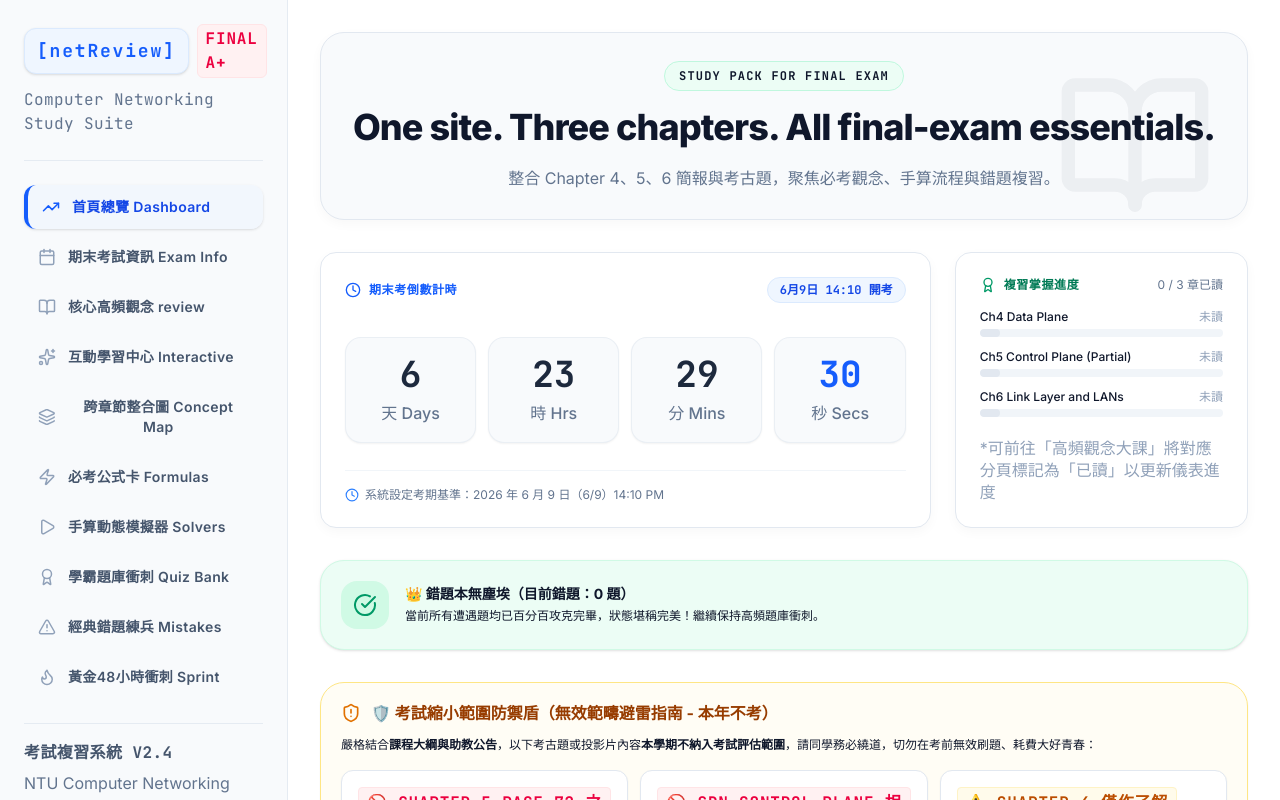
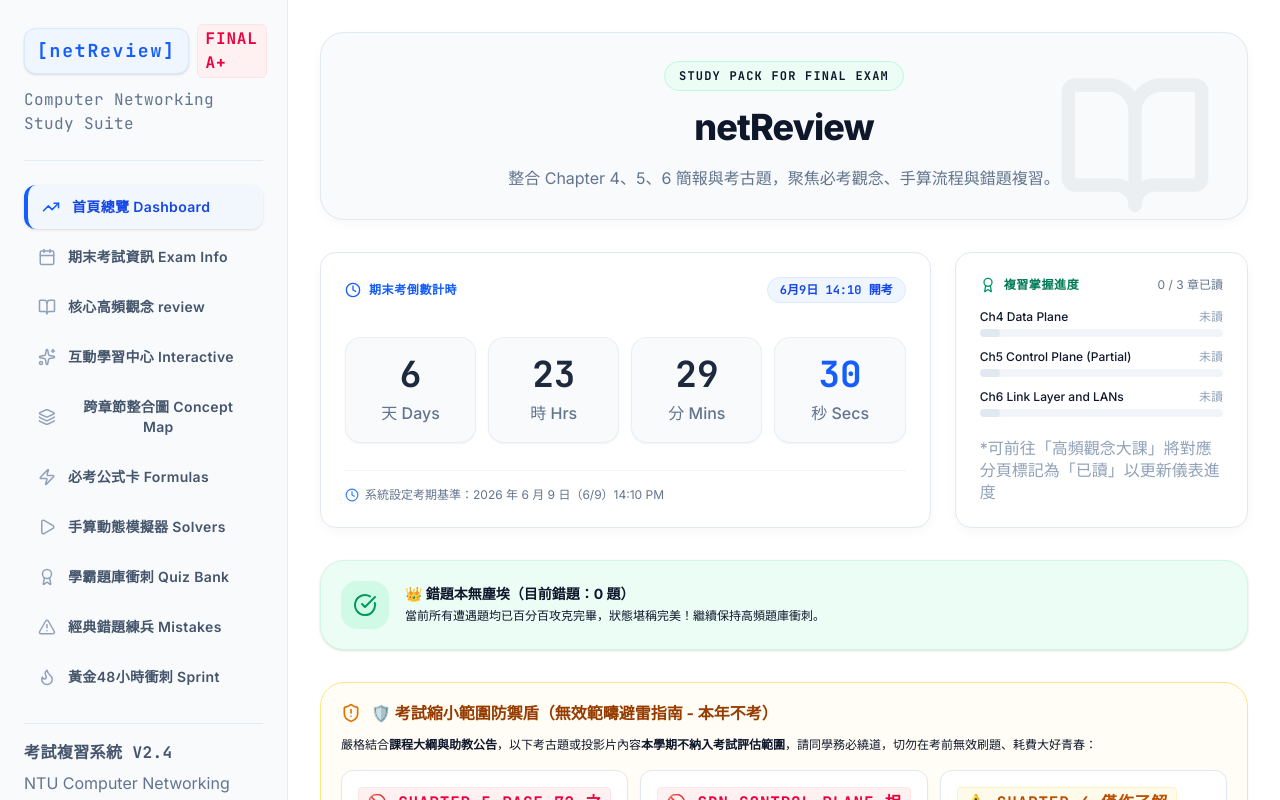
Before and after one commit to ChewyChloe/netReview, a React (Vite) app: page / in a window 1280 px wide. Shown: the top 800 px of the page. Built offline with nearby package versions, Linux system fonts and the light colour scheme.

Commit message:
style: update brand name and fix script path
Rename header title to "netReview" and update the script source path for better compatibility.

```diff
--- a/index.html
+++ b/index.html
@@ -10,6 +10,6 @@
   </head>
   <body>
     <div id="root"></div>
-    <script type="module" src="src/main.tsx"></script>
+    <script type="module" src="./src/main.tsx"></script>
   </body>
 </html>
--- a/src/components/HomeDashboard.tsx
+++ b/src/components/HomeDashboard.tsx
@@ -108,7 +108,7 @@ export const HomeDashboard: React.FC<HomeDashboardProps> = ({
           STUDY PACK FOR FINAL EXAM
         </span>
         <h1 className="text-3xl md:text-4xl font-sans tracking-tight font-extrabold text-slate-900 mt-4 px-4 leading-snug">
-          One site. Three chapters. All final-exam essentials.
+          netReview
         </h1>
         <p className="text-slate-500 md:text-base font-normal max-w-2xl mx-auto mt-3 leading-relaxed px-4">
           整合 Chapter 4、5、6 簡報與考古題，聚焦必考觀念、手算流程與錯題複習。
```
